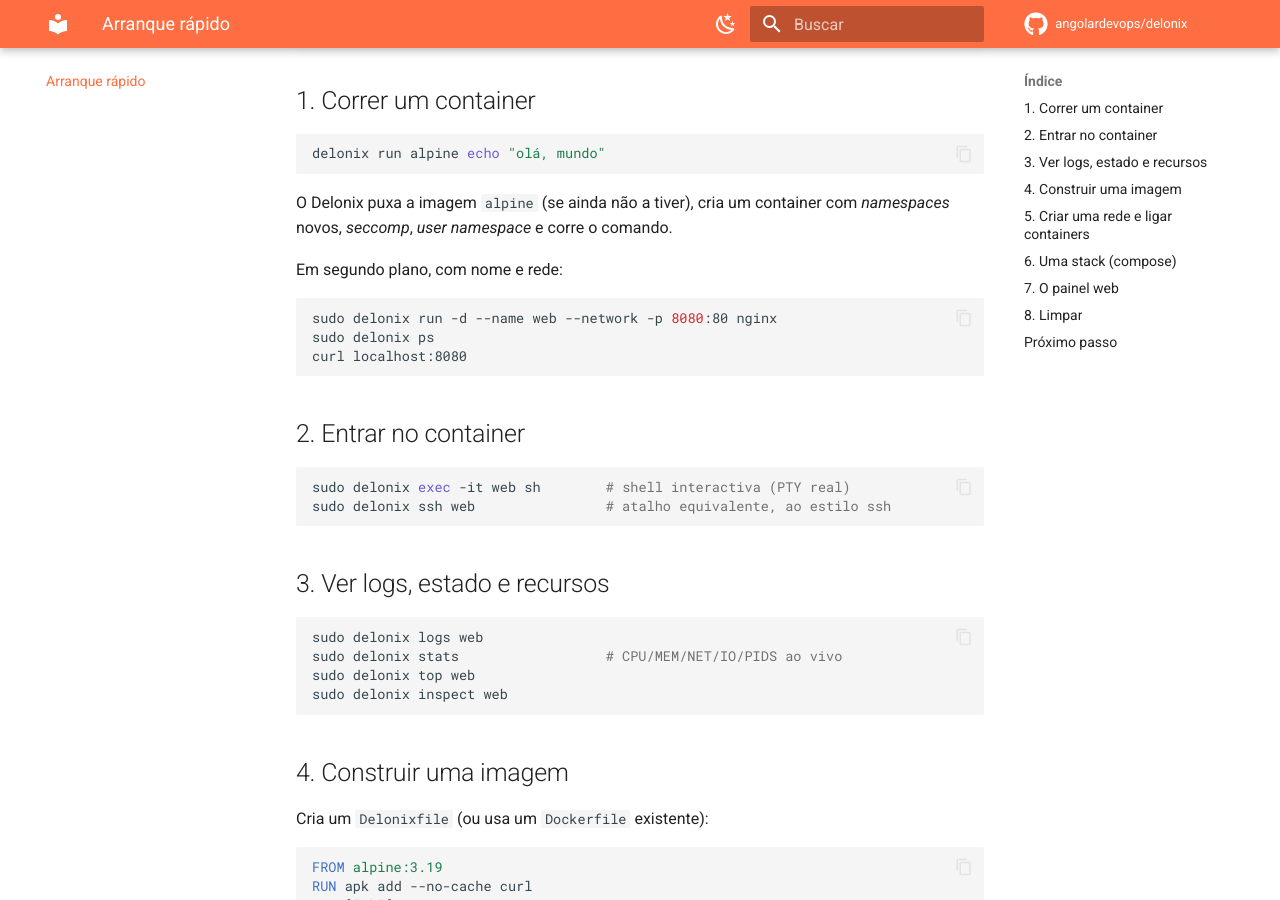
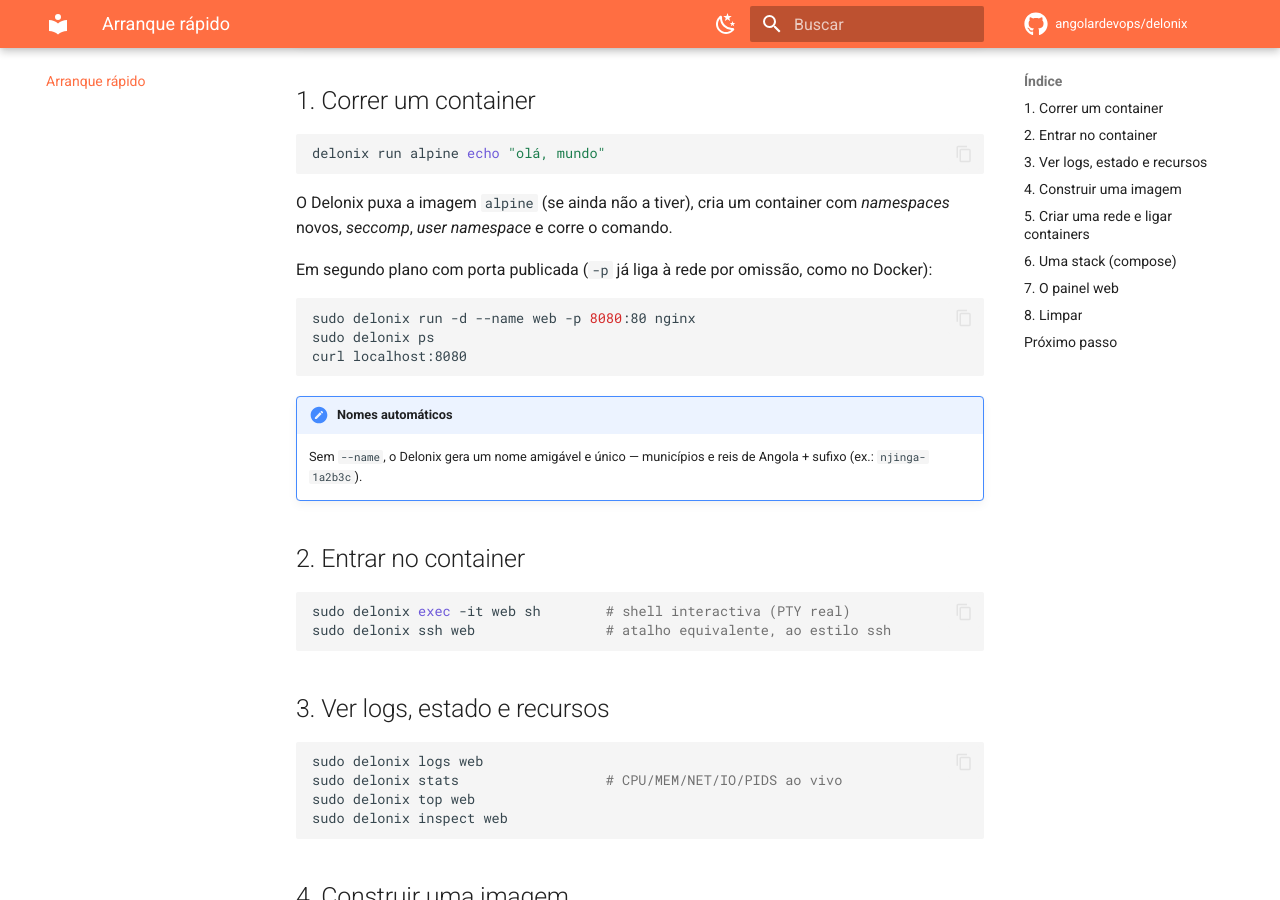
Before and after one commit to angolardevops/delonix, an MkDocs documentation site: the page built from docs/quickstart.md, in a window 1280 px wide and 900 px high, scrolled down 340 px. Built offline with MkDocs 1.6.1 and Material for MkDocs 9.7.7, drawn with Linux system fonts in a browser that asks for light colours; comment, search, counter and statistics services are not loaded.

Commit message:
container logs (/dev/stdout fix) + -p implica rede + nomes automáticos angolanos

````diff
--- a/docs/quickstart.md
+++ b/docs/quickstart.md
@@ -16,13 +16,17 @@
 O Delonix puxa a imagem `alpine` (se ainda não a tiver), cria um container com
 *namespaces* novos, *seccomp*, *user namespace* e corre o comando.
 
-Em segundo plano, com nome e rede:
+Em segundo plano com porta publicada (`-p` já liga à rede por omissão, como no Docker):
 
 ```bash
-sudo delonix run -d --name web --network -p 8080:80 nginx
+sudo delonix run -d --name web -p 8080:80 nginx
 sudo delonix ps
 curl localhost:8080
 ```
+
+!!! note "Nomes automáticos"
+    Sem `--name`, o Delonix gera um nome amigável e único — municípios e reis de
+    Angola + sufixo (ex.: `njinga-1a2b3c`).
 
 ## 2. Entrar no container
 
````
Also changed, not shown: docs/guides/containers.md (+7 -0 lines).
